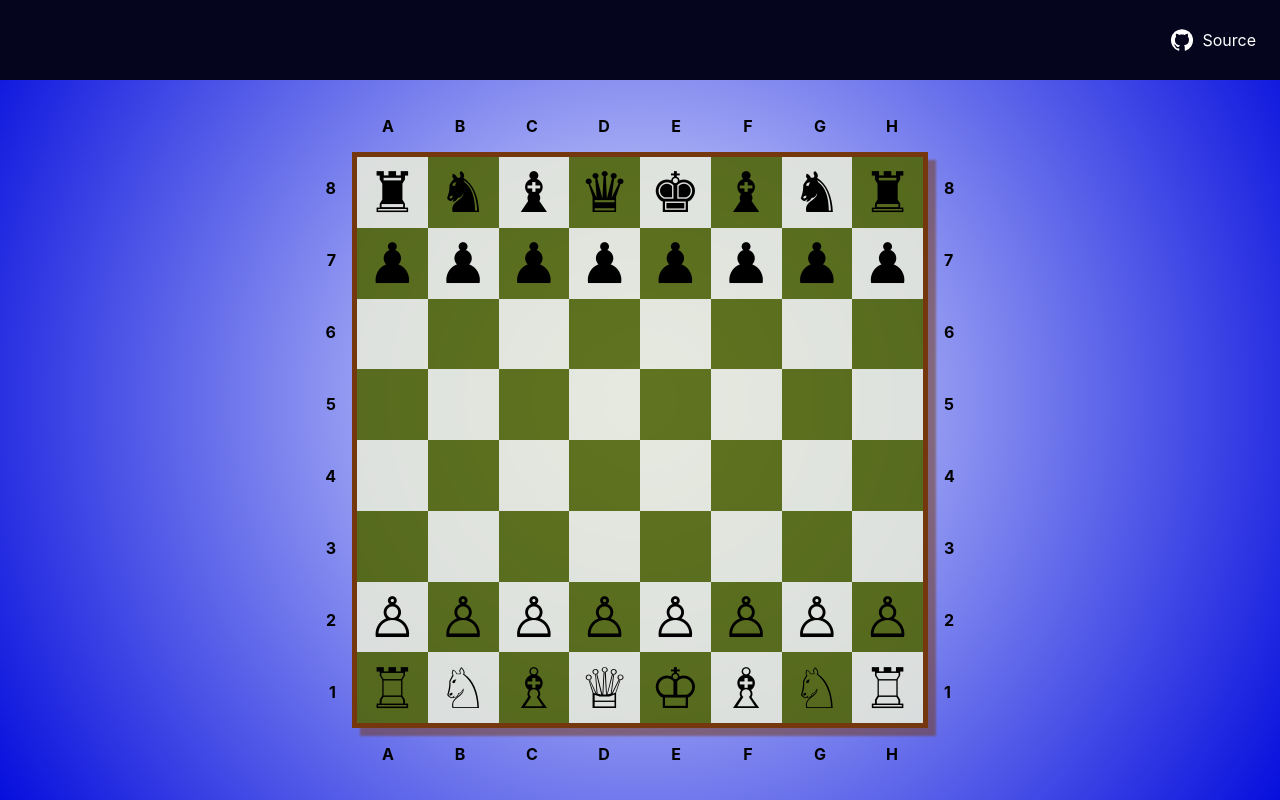
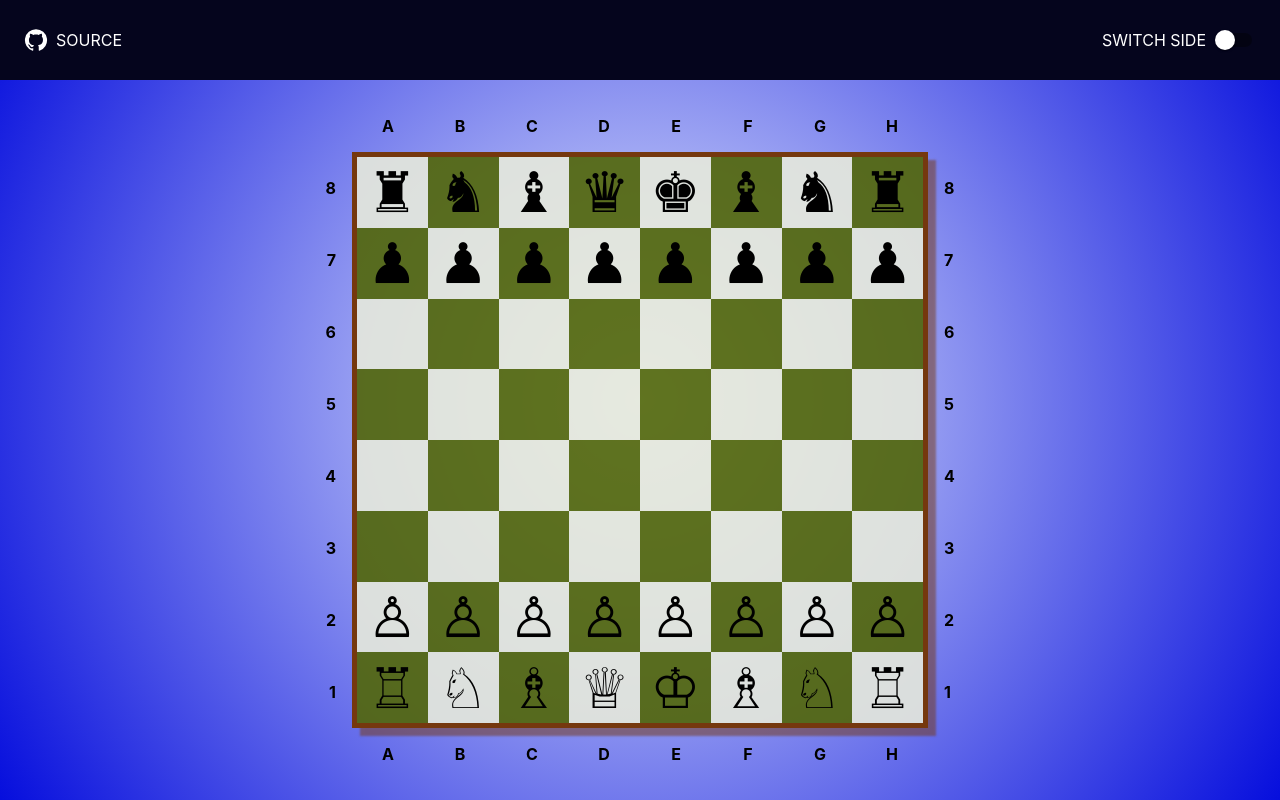
Before and after one commit to seanluong/chess-board, a React (Create React App) app: page / in a window 1280 px wide. Built offline with nearby package versions, Linux system fonts and the light colour scheme.

Commit message:
Switch side using Context API

```diff
--- a/src/App.scss
+++ b/src/App.scss
@@ -6,6 +6,7 @@
   background-image: radial-gradient(circle, #ebf2fe, #060edd);
 
   main {
+    flex: 9 9 90vh;
     display: flex;
     align-items: center;
     justify-content: center;
--- a/src/Board.scss
+++ b/src/Board.scss
@@ -24,7 +24,7 @@
     display: flex;
     align-items: center;
     justify-content: center;
-    font-size: min(7vw, 7vh);
+    font-size: $piece-font-size;
 
     &.dark {
         background-color: rgba(82, 103, 8, 0.9);
--- a/src/ChessBoard.jsx
+++ b/src/ChessBoard.jsx
@@ -1,10 +1,9 @@
 import { Board } from './Board';
 import './ChessBoard.scss';
+import { usePieceColorContext, WHITE } from './PieceColorContext';
 import { ColNames, RowNames } from './RowColNames';
 
-
-export const ChessBoard = () => {
-    const board = [
+const WHITE_BOARD = [
     ['♖', '♘', '♗', '♕', '♔', '♗', '♘', '♖'],
     ['♙', '♙', '♙', '♙', '♙', '♙', '♙', '♙'],
     ['', '',  '',  '',  '',  '',  '',  ''],
@@ -12,14 +11,30 @@ export const ChessBoard = () => {
     ['', '',  '',  '',  '',  '',  '',  ''],
     ['', '',  '',  '',  '',  '',  '',  ''],
     ['♟', '♟', '♟', '♟', '♟', '♟', '♟', '♟'],
-        ['♜', '♞', '♝', '♛','♚', '♝', '♞', '♜'],
+    ['♜', '♞', '♝', '♛', '♚', '♝', '♞', '♜'],
 ]
+
+const BLACK_BOARD = [
+    ['♜', '♞', '♝', '♚', '♛', '♝', '♞', '♜'],
+    ['♟', '♟', '♟', '♟', '♟', '♟', '♟', '♟'],
+    ['', '',  '',  '',  '',  '',  '',  ''],
+    ['', '',  '',  '',  '',  '',  '',  ''],
+    ['', '',  '',  '',  '',  '',  '',  ''],
+    ['', '',  '',  '',  '',  '',  '',  ''],
+    ['♙', '♙', '♙', '♙', '♙', '♙', '♙', '♙'],
+    ['♖', '♘', '♗', '♔', '♕', '♗', '♘', '♖'],
+]
+
+
+export const ChessBoard = () => {
+    const { pieceColor } = usePieceColorContext();
+
     return (
-        <div className="chess-board">
+        <div className={`chess-board ${pieceColor}-piece`}>
             <ColNames gridArea="1 / 2 / span 1 / span 8" direction="top" />
 
             <RowNames gridArea="2 / 1 / span 8 / span 1" direction="left" />
-            <Board board={board} />
+            <Board board={pieceColor === WHITE ? WHITE_BOARD : BLACK_BOARD} />
             <RowNames gridArea="2 / 10 / span 8 / span 1" direction="right" />
 
             <ColNames gridArea="10 / 2 / span 1 / span 8" direction="bottom" />
--- a/src/Header.jsx
+++ b/src/Header.jsx
@@ -1,13 +1,21 @@
 import './Header.scss'
 
 import GitHubIcon from '@mui/icons-material/GitHub';
+import { Switch } from '@mui/material';
+import { BLACK, usePieceColorContext } from './PieceColorContext';
 
 export const Header = () => {
+    const { pieceColor, togglePieceColor } = usePieceColorContext();
+
     return (
         <header>
             <a href={"https://github.com/seanluong/chess-board"} target={"_blank"}>
                 <GitHubIcon />Source
             </a>
+            <div className='piece-color-switch'>
+                <div>Switch Side</div>
+                <Switch checked={pieceColor === BLACK} onChange={togglePieceColor} />
+            </div>
         </header>
     );
 }
--- a/src/Header.scss
+++ b/src/Header.scss
@@ -1,12 +1,16 @@
+@import 'variables';
+
 $text-color: rgb(255, 255, 255);
 $background-color: rgb(5, 5, 29);
 
 header {
-    flex: 0 0 10vh;
+    flex: 1 1 10vh;
     background-color: $background-color;
     display: flex;
-    justify-content: flex-end;
+    justify-content: space-between;
     align-items: center;
+    color: $text-color;
+    text-transform: uppercase;
 
     display: flex;
 
@@ -14,9 +18,8 @@ header {
         margin: auto 1rem;
         display: flex;
         align-items: center;
+        border-radius: 4px;
         color: $text-color;
-        border-radius: 3px;
-        box-sizing: border-box;
         padding: 0.5rem;
         text-decoration: none;
 
@@ -27,7 +30,14 @@ header {
         &:hover {
             color: $background-color;
             background-color: $text-color;
-            box-shadow: 2px 2px 2px rgba(29, 61, 115, 0.7);
         }
     }
+
+    .piece-color-switch {
+        margin: auto 1rem;
+
+        display: flex;
+        justify-content: center;
+        align-items: center;
+    }
 }
--- /dev/null
+++ b/src/PieceColorContext.jsx
@@ -0,0 +1,24 @@
+import { createContext, useContext, useState } from 'react';
+
+export const WHITE = "white";
+export const BLACK = "black";
+
+const PieceColorContext = createContext(undefined);
+
+export const PieceColorProvider = ({ children }) => {
+    const [pieceColor, setPieceColor] = useState(WHITE);
+
+    const togglePieceColor = () => setPieceColor(pieceColor === WHITE ? BLACK : WHITE);
+
+    return (
+        <PieceColorContext.Provider value={{
+                pieceColor,
+                togglePieceColor,
+            }}
+            >
+            {children}
+        </PieceColorContext.Provider>
+    );
+};
+
+export const usePieceColorContext = () => useContext(PieceColorContext);
--- a/src/RowColNames.jsx
+++ b/src/RowColNames.jsx
@@ -1,7 +1,12 @@
+import { BLACK, usePieceColorContext } from "./PieceColorContext";
 import "./RowColNames.scss";
 
 export const RowNames = ({gridArea, direction}) => {
     const names = [1, 2, 3, 4, 5, 6, 7, 8];
+    const { pieceColor } = usePieceColorContext();
+    if (pieceColor === BLACK) {
+        names.reverse();
+    }
     return (
         <div className="row-names" style={{ gridArea }}>
             {
@@ -17,6 +22,10 @@ export const RowNames = ({gridArea, direction}) => {
 
 export const ColNames = ({ gridArea, direction }) => {
     const names = ['a', 'b', 'c', 'd', 'e', 'f', 'g', 'h'];
+    const { pieceColor } = usePieceColorContext();
+    if (pieceColor === BLACK) {
+        names.reverse();
+    }
     return (
         <div className="col-names" style={{ gridArea }}>
             {
--- a/src/index.js
+++ b/src/index.js
@@ -3,11 +3,14 @@ import ReactDOM from 'react-dom/client';
 import './index.css';
 import App from './App';
 import reportWebVitals from './reportWebVitals';
+import { PieceColorProvider } from './PieceColorContext';
 
 const root = ReactDOM.createRoot(document.getElementById('root'));
 root.render(
   <React.StrictMode>
-    <App />
+    <PieceColorProvider>
+      <App />
+    </PieceColorProvider>
   </React.StrictMode>
 );
 
--- a/src/variables.scss
+++ b/src/variables.scss
@@ -1,3 +1,5 @@
 $board-size: min(80vw, 80vh);
 $cell-size: min(9vw, 9vh);
 $name-size: min(2vw, 2vh);
+
+$piece-font-size: min(7vw, 7vh);
```
Lines whose indentation alone changed are shown as unchanged.
